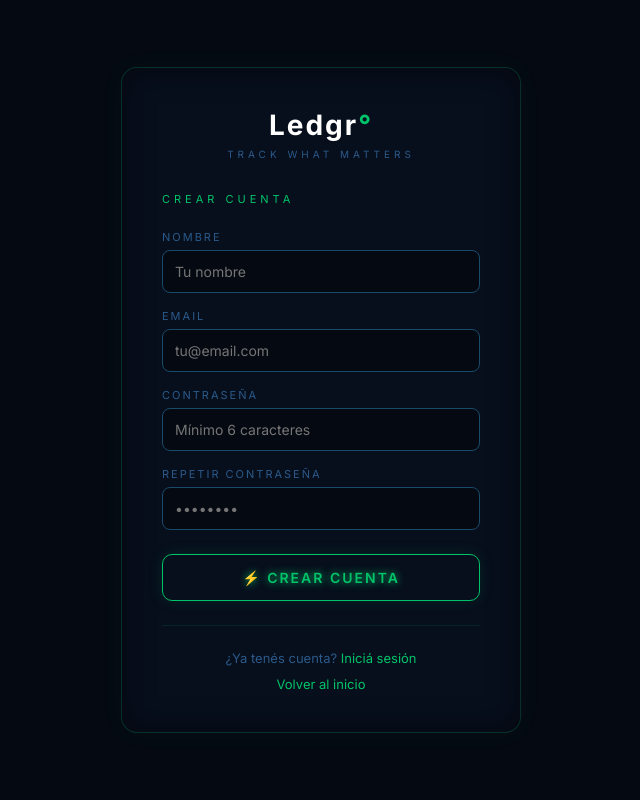
After one commit to sebassreal/analizador-gastos, a Flask app: page /registro in a window 1280 px wide. The commit adds this page. Shown: the whole page, without its empty margins (319-959 px from the left). Run offline with Flask 3, Linux system fonts and the light colour scheme.

Commit message:
login de usuarios, registro y bienvenida personalizada

```diff
--- a/app.py
+++ b/app.py
@@ -13,8 +13,27 @@ from reportlab.lib.units import cm
 from reportlab.graphics.shapes import Drawing, Rect, Line, String
 from reportlab.graphics import renderPDF
 import os
+from flask_login import LoginManager, login_user, logout_user, login_required, current_user
+from werkzeug.security import generate_password_hash, check_password_hash
+from models import db, User, Analisis
+import json
+app = Flask(__name__)
+app.config['SECRET_KEY'] = 'ledgr-secret-key-2025'
+app.config['SQLALCHEMY_DATABASE_URI'] = 'sqlite:///ledgr.db'
+app.config['SQLALCHEMY_TRACK_MODIFICATIONS'] = False
 
-app = Flask(__name__)
+db.init_app(app)
+
+login_manager = LoginManager()
+login_manager.init_app(app)
+login_manager.login_view = 'login'
+
+@login_manager.user_loader
+def load_user(user_id):
+    return User.query.get(int(user_id))
+
+with app.app_context():
+    db.create_all()
 
 # Rate limiting
 limiter = Limiter(
@@ -413,7 +432,65 @@ def generar_pdf(resultado, por_categoria):
     c.save()
     buffer.seek(0)
     return buffer
+@app.route('/registro', methods=['GET', 'POST'])
+def registro():
+    if request.method == 'POST':
+        nombre = request.form.get('nombre')
+        email = request.form.get('email')
+        password = request.form.get('password')
+
+        if User.query.filter_by(email=email).first():
+            return jsonify({'error': 'El email ya está registrado.'})
+
+        nuevo_usuario = User(
+            nombre=nombre,
+            email=email,
+            password=generate_password_hash(password)
+        )
+        db.session.add(nuevo_usuario)
+        db.session.commit()
+        login_user(nuevo_usuario)
+        return jsonify({'ok': True, 'nombre': nombre})
+    return render_template('registro.html')
+
+@app.route('/login', methods=['GET', 'POST'])
+def login():
+    if request.method == 'POST':
+        email = request.form.get('email')
+        password = request.form.get('password')
+        user = User.query.filter_by(email=email).first()
+        if not user or not check_password_hash(user.password, password):
+            return jsonify({'error': 'Email o contraseña incorrectos.'})
+        login_user(user)
+        return jsonify({'ok': True, 'nombre': user.nombre})
+    return render_template('login.html')
+
+@app.route('/logout')
+@login_required
+def logout():
+    logout_user()
+    return jsonify({'ok': True})
+
+@app.route('/historial')
+@login_required
+def historial():
+    analisis = Analisis.query.filter_by(user_id=current_user.id).order_by(Analisis.fecha.desc()).limit(10).all()
+    resultado = []
+    for a in analisis:
+        resultado.append({
+            'id': a.id,
+            'fecha': a.fecha.strftime('%d/%m/%Y %H:%M'),
+            'total': a.total,
+            'cantidad_gastos': a.cantidad_gastos,
+            'categoria_max': a.categoria_max,
+            'monto_max': a.monto_max,
+            'por_categoria': json.loads(a.por_categoria)
+        })
+    return jsonify(resultado)
 @app.route('/')
+def index():
+    nombre = current_user.nombre if current_user.is_authenticated else None
+    return render_template('index.html', nombre=nombre)
 def index():
     return render_template('index.html')
 @limiter.limit("10 per minute")
@@ -467,6 +544,21 @@ def analizar():
             return jsonify({'error': 'No se recibieron datos.'})
 
         resultado = analizar_gastos(df)
+
+        # Guardar en historial si está logueado
+        if current_user.is_authenticated:
+            nuevo = Analisis(
+                user_id=current_user.id,
+                total=resultado['total'],
+                cantidad_gastos=resultado['cantidad_gastos'],
+                gasto_promedio=resultado['gasto_promedio'],
+                categoria_max=resultado['categoria_max'],
+                monto_max=resultado['monto_max'],
+                por_categoria=json.dumps(resultado['por_categoria'])
+            )
+            db.session.add(nuevo)
+            db.session.commit()
+
         return jsonify(resultado)
 
     except Exception as e:
--- /dev/null
+++ b/templates/registro.html
@@ -0,0 +1,80 @@
+<!DOCTYPE html>
+<html lang="es">
+<head>
+<meta charset="UTF-8">
+<meta name="viewport" content="width=device-width, initial-scale=1.0">
+<title>Ledgr° — Registro</title>
+<link href="https://fonts.googleapis.com/css2?family=Inter:wght@300;400;500;600;700&display=swap" rel="stylesheet">
+<style>
+*{margin:0;padding:0;box-sizing:border-box;}
+body{font-family:'Inter',sans-serif;background:#050a12;color:#cde8ff;min-height:100vh;display:flex;align-items:center;justify-content:center;}
+.card{background:#070e1c;border:1px solid #00c46a30;border-radius:16px;padding:40px;width:100%;max-width:400px;box-shadow:0 0 30px #00c46a08,inset 0 0 30px #00000080;backdrop-filter:blur(12px);}
+.logo{font-size:28px;font-weight:700;letter-spacing:2px;color:#fff;text-align:center;margin-bottom:6px;}
+.logo span{color:#00c46a;}
+.tagline{font-size:10px;letter-spacing:4px;color:#2a5a8a;text-transform:uppercase;text-align:center;margin-bottom:32px;}
+.title{font-size:11px;letter-spacing:4px;color:#00c46a;text-transform:uppercase;margin-bottom:24px;}
+.field{margin-bottom:16px;}
+.field label{font-size:11px;letter-spacing:2px;color:#2a5a8a;text-transform:uppercase;display:block;margin-bottom:6px;}
+.field input{width:100%;background:#050a12;border:1px solid #1a4a6a;border-radius:8px;padding:12px;color:#cde8ff;font-size:14px;font-family:'Inter',sans-serif;transition:all 0.2s;}
+.field input:focus{outline:none;border-color:#00c46a;box-shadow:0 0 8px #00c46a20;}
+.btn{background:transparent;color:#00c46a;border:1.5px solid #00c46a;padding:14px 25px;border-radius:10px;cursor:pointer;font-size:14px;font-weight:600;width:100%;font-family:'Inter',sans-serif;letter-spacing:2px;transition:all 0.2s;text-transform:uppercase;box-shadow:0 0 16px #00c46a20;text-shadow:0 0 8px #00c46a;margin-top:8px;}
+.btn:hover{background:#00c46a15;box-shadow:0 0 28px #00c46a40;}
+.error{background:#ff000010;border:1px solid #ff000040;border-radius:8px;padding:10px 14px;font-size:12px;color:#ff6a6a;margin-top:12px;display:none;}
+.link{text-align:center;margin-top:20px;font-size:13px;color:#2a5a8a;}
+.link a{color:#00c46a;text-decoration:none;}
+.link a:hover{text-shadow:0 0 8px #00c46a;}
+.divider{border:none;border-top:1px solid #00c46a20;margin:24px 0;}
+</style>
+</head>
+<body>
+<div class="card">
+  <div class="logo">Ledgr<span>°</span></div>
+  <div class="tagline">track what matters</div>
+  <div class="title">crear cuenta</div>
+  <div class="field">
+    <label>Nombre</label>
+    <input type="text" id="nombre" placeholder="Tu nombre">
+  </div>
+  <div class="field">
+    <label>Email</label>
+    <input type="email" id="email" placeholder="tu@email.com">
+  </div>
+  <div class="field">
+    <label>Contraseña</label>
+    <input type="password" id="password" placeholder="Mínimo 6 caracteres">
+  </div>
+  <div class="field">
+    <label>Repetir contraseña</label>
+    <input type="password" id="password2" placeholder="••••••••">
+  </div>
+  <button class="btn" onclick="doRegistro()">⚡ Crear cuenta</button>
+  <div class="error" id="error"></div>
+  <hr class="divider">
+  <div class="link">¿Ya tenés cuenta? <a href="/login">Iniciá sesión</a></div>
+  <div class="link" style="margin-top:10px;"><a href="/">Volver al inicio</a></div>
+</div>
+
+<script>
+async function doRegistro(){
+  const nombre=document.getElementById('nombre').value;
+  const email=document.getElementById('email').value;
+  const password=document.getElementById('password').value;
+  const password2=document.getElementById('password2').value;
+  if(!nombre||!email||!password||!password2){showError('Completá todos los campos.');return;}
+  if(password.length<6){showError('La contraseña debe tener al menos 6 caracteres.');return;}
+  if(password!==password2){showError('Las contraseñas no coinciden.');return;}
+  const fd=new FormData();
+  fd.append('nombre',nombre);fd.append('email',email);fd.append('password',password);
+  const r=await fetch('/registro',{method:'POST',body:fd});
+  const d=await r.json();
+  if(d.error){showError(d.error);}
+  else{window.location.href='/';}
+}
+function showError(msg){
+  const e=document.getElementById('error');
+  e.textContent=msg;e.style.display='block';
+}
+document.addEventListener('keydown',e=>{if(e.key==='Enter')doRegistro();});
+</script>
+</body>
+</html>
```
Also changed, not shown: models.py (added, +24 -0 lines), templates/index.html (+15 -0 lines), templates/login.html (added, +68 -0 lines), instance/ledgr.db (added).
